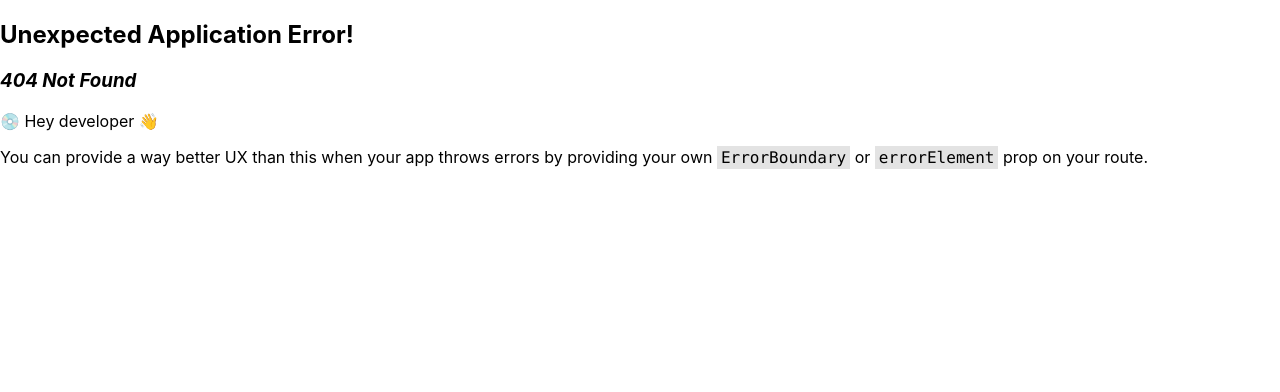
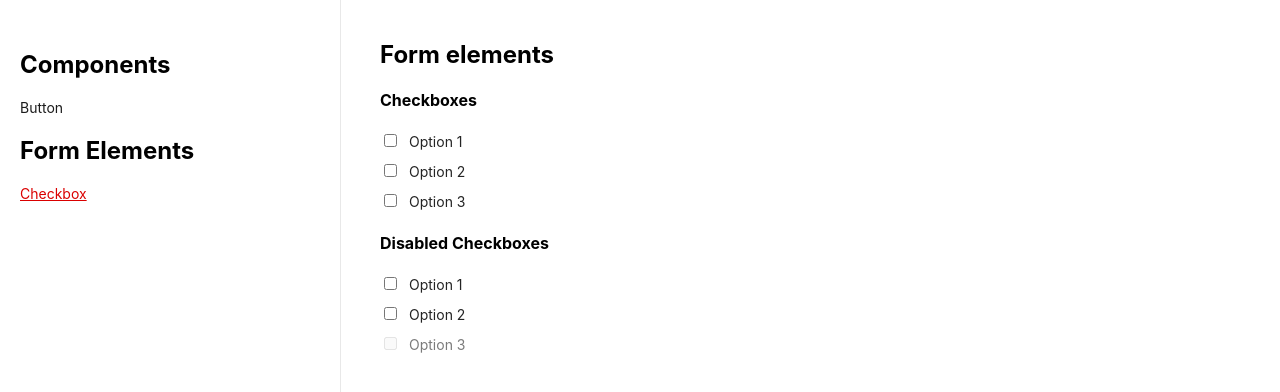
Before and after one commit to GawadNikita/custom-react-components, a React (Create React App) app: page /checkbox in a window 1280 px wide. Before the commit this address had no page. Shown: the top 392 px of the page. Built offline with nearby package versions, Linux system fonts and the light colour scheme.

Commit message:
Adding code for checkbox

```diff
--- a/src/App.tsx
+++ b/src/App.tsx
@@ -1,6 +1,7 @@
 import { RouterProvider, createBrowserRouter } from "react-router-dom";
 import "./App.scss";
 import ButtonPage from "./pages/ButtonPage";
+import FormPage from "./pages/FormPage/FormPage";
 import HomePage from "./pages/HomePage";
 import RootLayout from "./pages/RootLayout";
 
@@ -14,6 +15,10 @@ const routes = createBrowserRouter([
         path: "/button",
         element: <ButtonPage />,
       },
+      {
+        path: "/checkbox",
+        element: <FormPage />,
+      },
     ],
   },
 ]);
--- a/src/components/Dropdown/Dropdown.scss
+++ /dev/null
@@ -1 +0,0 @@
-@import "../../theme-variables";
--- a/src/components/Dropdown/Dropdown.tsx
+++ /dev/null
@@ -1 +0,0 @@
-import "./Dropdown.scss";
--- /dev/null
+++ b/src/components/FormCheckbox/FormCheckbox.scss
@@ -0,0 +1,17 @@
+@import "../../theme-variables";
+
+.form-checkbox-wrapper {
+  margin: 0 0 10px;
+  .form-check-element {
+    margin: 0 4px;
+  }
+  .form-check-label {
+    font-size: 14px;
+    color: $grey;
+    padding: 0px 8px;
+    line-height: 1;
+  }
+  &.disabled {
+    opacity: 0.6;
+  }
+}
--- /dev/null
+++ b/src/components/FormCheckbox/FormCheckbox.tsx
@@ -0,0 +1,32 @@
+import React from "react";
+import "./FormCheckbox.scss";
+
+interface CheckBoxInterface {
+  label: string;
+  group: string;
+  disabled?: boolean;
+}
+
+const FormCheckbox: React.FC<CheckBoxInterface> = (
+  props: CheckBoxInterface
+) => {
+  let classNames = "";
+  const checkBoxDisabledClass = props.disabled ? "disabled" : "";
+  classNames = `form-checkbox-wrapper ${checkBoxDisabledClass}`;
+  return (
+    <div className={classNames}>
+      <input
+        className="form-check-element"
+        type="checkbox"
+        id="form-checkbox"
+        name={props.group}
+        disabled={props.disabled}
+      />
+      <label className="form-check-label" htmlFor="form-checkbox">
+        {props.label}
+      </label>
+    </div>
+  );
+};
+
+export default FormCheckbox;
--- a/src/components/SideNavigation/SideNavigation.tsx
+++ b/src/components/SideNavigation/SideNavigation.tsx
@@ -1,23 +1,32 @@
 import React from "react";
-import { Link } from "react-router-dom";
+import { NavLink } from "react-router-dom";
 import "./SideNavigation.scss";
 const SideNavigation: React.FC = () => {
-  const activeCssClass: any = ({ isActive }: { isActive: boolean }): string => {
-    return isActive ? "active" : "";
-  };
   return (
     <aside className="sidebar-container">
       <h2>Components</h2>
       <nav>
         <ul className="side-nav-list">
           <li>
-            <Link
-              // className={({ isActive: string | undefined }) => (isActive ? "active" : undefined)}
-              className={activeCssClass}
+            <NavLink
+              className={({ isActive }) => (isActive ? "active" : "inactive")}
               to="/button"
             >
-              Button {activeCssClass}
-            </Link>
+              Button
+            </NavLink>
+          </li>
+        </ul>
+      </nav>
+      <h2>Form Elements</h2>
+      <nav>
+        <ul className="side-nav-list">
+          <li>
+            <NavLink
+              className={({ isActive }) => (isActive ? "active" : "inactive")}
+              to="/checkbox"
+            >
+              Checkbox
+            </NavLink>
           </li>
         </ul>
       </nav>
--- /dev/null
+++ b/src/pages/FormPage/FormPage.tsx
@@ -0,0 +1,23 @@
+import FormCheckbox from "../../components/FormCheckbox/FormCheckbox";
+
+function FormPage() {
+  return (
+    <>
+      <h2>Form elements</h2>
+      <div>
+        <h4>Checkboxes</h4>
+        <FormCheckbox label="Option 1" group="Example1" />
+        <FormCheckbox label="Option 2" group="Example1" />
+        <FormCheckbox label="Option 3" group="Example1" />
+      </div>
+
+      <div>
+        <h4>Disabled Checkboxes</h4>
+        <FormCheckbox label="Option 1" group="Example1" />
+        <FormCheckbox label="Option 2" group="Example1" />
+        <FormCheckbox label="Option 3" group="Example1" disabled />
+      </div>
+    </>
+  );
+}
+export default FormPage;
```
Also changed, not shown: src/pages/DropdownPage/DropdownPage.tsx (deleted).
